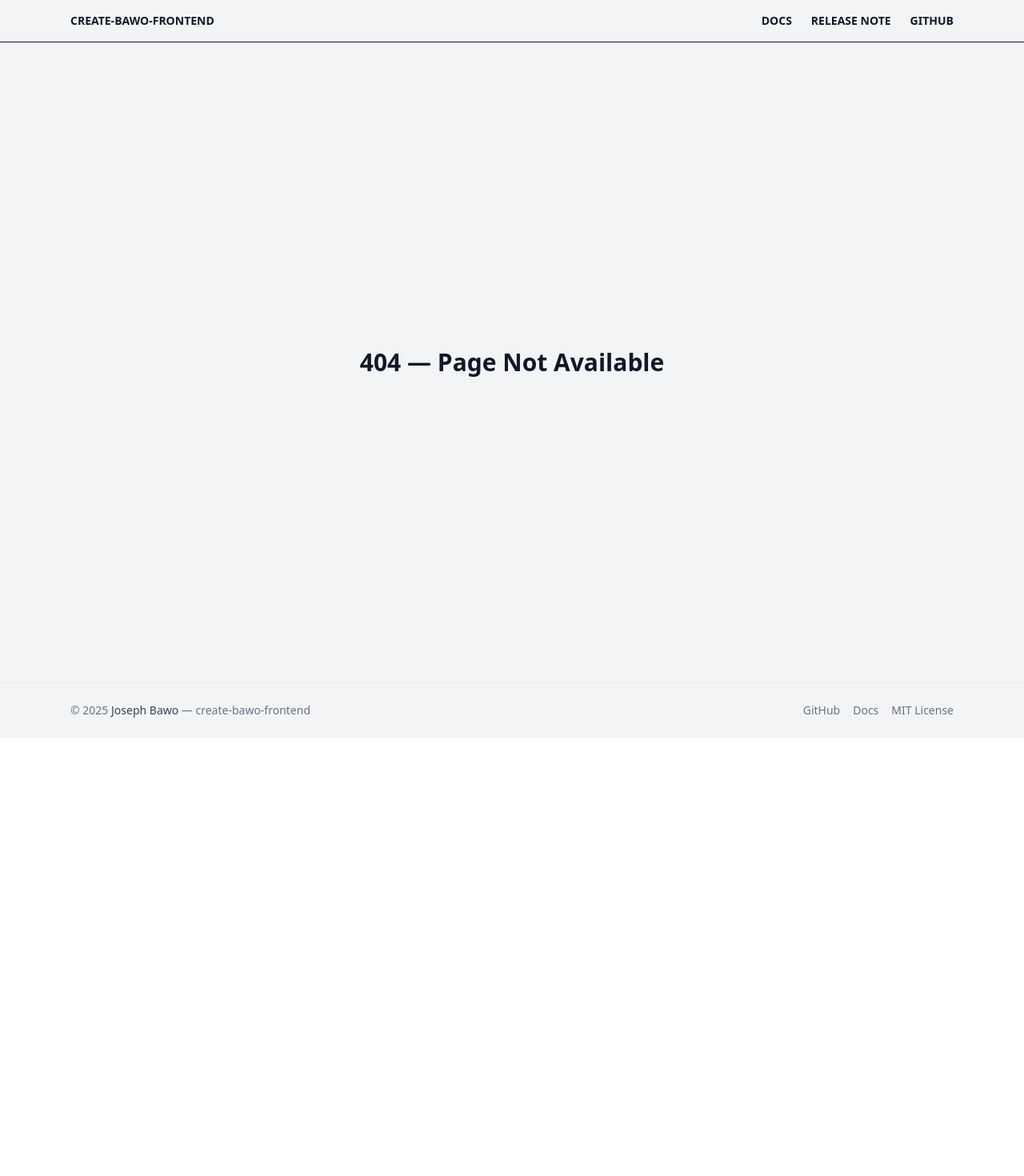
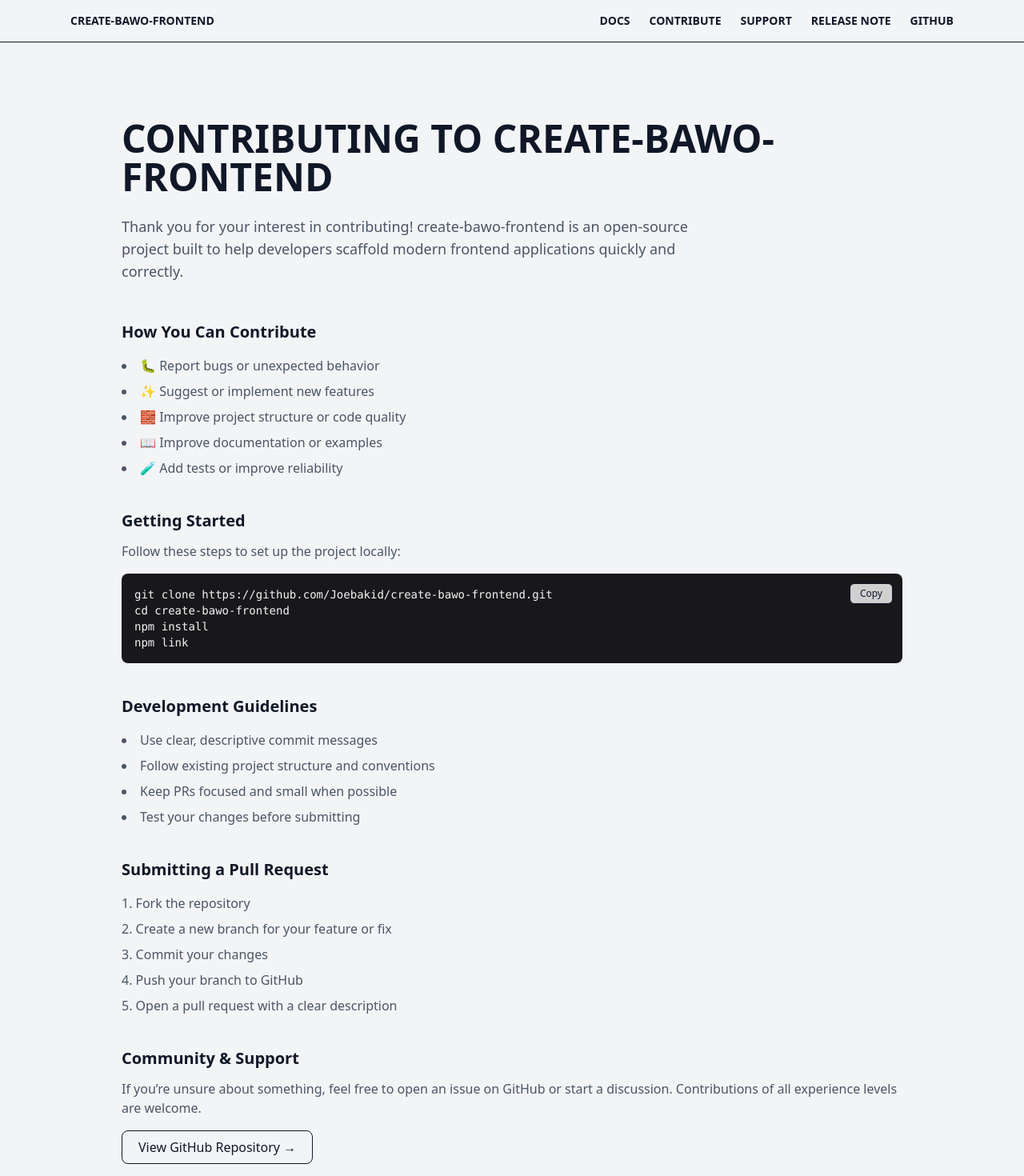
Before and after one commit to Joebakid/create-frontend-scaffold-website, a React (Vite) app: page /contribute in a window 1280 px wide. Before the commit this address had no page. Shown: the top 1470 px of the page at 80% size. Before the commit the page ends 922 px from the top, so only its background shows below. Built offline with nearby package versions, Linux system fonts and the light colour scheme.

Commit message:
support & contribute

```diff
--- a/src/App.jsx
+++ b/src/App.jsx
@@ -11,6 +11,8 @@
 import Tailwind from "./pages/Tailwind";
 import NotFound from "./pages/NotFound";
 import ReleaseNotes from "./pages/ReleaseNote";
+import Contribute from "./pages/Contribute";
+import Support from "./pages/Support";
 
 export default function App() {
   return (
@@ -26,6 +28,8 @@
           <Route path="/docs/usage" element={<Usage />} />
           <Route path="/docs/tailwind" element={<Tailwind />} />
           <Route path="/releasenotes" element={<ReleaseNotes />} />
+          <Route path="/contribute" element={<Contribute />} />
+          <Route path="/support" element={<Support />} />
           <Route path="*" element={<NotFound />} />
         </Routes>
       </main>
--- a/src/components/Navbar.jsx
+++ b/src/components/Navbar.jsx
@@ -20,6 +20,12 @@
 
 
           <Link to="/docs">Docs</Link>
+           <Link onClick={() => setOpen(false)} to="/contribute">
+            Contribute
+          </Link>
+           <Link onClick={() => setOpen(false)} to="/support">
+           Support
+          </Link>
           <Link to="/releasenotes">Release Note</Link>
           <a
             href="https://github.com/Joebakid/create-bawo-frontend"
@@ -50,6 +56,9 @@
           <Link onClick={() => setOpen(false)} to="/docs">
             Docs
           </Link>
+          <Link onClick={() => setOpen(false)} to="/contribute">
+            Contribute
+          </Link>
           <Link onClick={() => setOpen(false)} to="/releasenotes">
             Release Note
           </Link>
--- /dev/null
+++ b/src/pages/Contribute.jsx
@@ -0,0 +1,90 @@
+import CodeBlock from "../components/CodeBlock";
+
+export default function Contribute() {
+  return (
+    <section className="max-w-5xl mx-auto px-6 py-24">
+      <h1 className="text-2xl sm:text-5xl font-bold uppercase">
+        Contributing to create-bawo-frontend
+      </h1>
+
+      <p className="mt-6 text-gray-600 max-w-3xl text-lg">
+        Thank you for your interest in contributing! create-bawo-frontend is an
+        open-source project built to help developers scaffold modern frontend
+        applications quickly and correctly.
+      </p>
+
+      {/* HOW TO CONTRIBUTE */}
+      <div className="mt-12 space-y-10">
+        <section>
+          <h2 className="text-xl font-semibold">How You Can Contribute</h2>
+          <ul className="mt-4 list-disc list-inside text-gray-600 space-y-2">
+            <li>🐛 Report bugs or unexpected behavior</li>
+            <li>✨ Suggest or implement new features</li>
+            <li>🧱 Improve project structure or code quality</li>
+            <li>📖 Improve documentation or examples</li>
+            <li>🧪 Add tests or improve reliability</li>
+          </ul>
+        </section>
+
+        {/* GETTING STARTED */}
+        <section>
+          <h2 className="text-xl font-semibold">Getting Started</h2>
+          <p className="mt-3 text-gray-600">
+            Follow these steps to set up the project locally:
+          </p>
+
+          <CodeBlock
+            code={`git clone https://github.com/Joebakid/create-bawo-frontend.git
+cd create-bawo-frontend
+npm install
+npm link`}
+          />
+        </section>
+
+        {/* DEVELOPMENT */}
+        <section>
+          <h2 className="text-xl font-semibold">Development Guidelines</h2>
+          <ul className="mt-4 list-disc list-inside text-gray-600 space-y-2">
+            <li>Use clear, descriptive commit messages</li>
+            <li>Follow existing project structure and conventions</li>
+            <li>Keep PRs focused and small when possible</li>
+            <li>Test your changes before submitting</li>
+          </ul>
+        </section>
+
+        {/* PULL REQUESTS */}
+        <section>
+          <h2 className="text-xl font-semibold">Submitting a Pull Request</h2>
+          <ol className="mt-4 list-decimal list-inside text-gray-600 space-y-2">
+            <li>Fork the repository</li>
+            <li>Create a new branch for your feature or fix</li>
+            <li>Commit your changes</li>
+            <li>Push your branch to GitHub</li>
+            <li>Open a pull request with a clear description</li>
+          </ol>
+        </section>
+
+        {/* COMMUNITY */}
+        <section>
+          <h2 className="text-xl font-semibold">Community & Support</h2>
+          <p className="mt-3 text-gray-600">
+            If you’re unsure about something, feel free to open an issue on
+            GitHub or start a discussion. Contributions of all experience levels
+            are welcome.
+          </p>
+
+          <div className="mt-4">
+            <a
+              href="https://github.com/Joebakid/create-bawo-frontend"
+              target="_blank"
+              rel="noreferrer"
+              className="inline-block px-5 py-2 border rounded-lg hover:bg-gray-50"
+            >
+              View GitHub Repository →
+            </a>
+          </div>
+        </section>
+      </div>
+    </section>
+  );
+}
--- a/src/pages/Docs.jsx
+++ b/src/pages/Docs.jsx
@@ -6,7 +6,7 @@
     <div className="max-w-6xl mx-auto px-6 py-16">
 
 <GoBack />
-      <h1 className="text-3xl font-bold uppercase">Documentation</h1>
+      <h1 className="text-2xl sm:text-3xl font-bold uppercase">Documentation</h1>
 
       <ul className="mt-8 divide-y border rounded-lg">
         <li>
--- a/src/pages/Home.jsx
+++ b/src/pages/Home.jsx
@@ -85,16 +85,16 @@
         <div className="my-10 flex-col flex sm:flex-row items-center gap-4">
           <button
             onClick={() => setVideoOpen(true)}
-            className="border px-5 py-1.5 rounded-lg flex items-center gap-2.5 hover:bg-gray-50"
+            className="border px-5 py-1.5 rounded-lg flex items-center gap-2.5 hover:bg-gray-50 cursor-pointer"
           >
             What is create-bawo-frontend
             <PlayIcon className="h-5 w-5 text-gray-500" />
           </button>
 
-<div className="flex space-x-5">
+<div className="flex space-x-5 justify-center items-center">
  <Link
             to="/docs/installation"
-            className="px-4 py-1.5 bg-black text-white rounded-lg"
+            className=" px-2 py-1.5 bg-black text-white rounded-lg"
           >
             Get Started
           </Link>
@@ -103,7 +103,7 @@
             href="https://github.com/Joebakid/create-bawo-frontend"
             target="_blank"
             rel="noreferrer"
-            className="px-4 py-1.5 border rounded-lg"
+            className=" px-2 py-1  border rounded-lg"
           >
             GitHub
           </a>
--- a/src/pages/ReleaseNote.jsx
+++ b/src/pages/ReleaseNote.jsx
@@ -33,7 +33,7 @@
 
   return (
     <section className="max-w-4xl mx-auto px-3 py-10 sm:px-6 sm:py-16">
-      <h1 className="text-3xl font-bold mb-8 uppercase">
+      <h1 className="text-xl sm:text-3xl font-bold mb-8 uppercase">
         Release Notes
       </h1>
 
--- /dev/null
+++ b/src/pages/Support.jsx
@@ -0,0 +1,144 @@
+import { useState } from "react";
+
+const RECEIVER_ADDRESS = "0x068f3f5c278933678b641b65c5c8223caf0167a6";
+
+const SUPPORTED_NETWORKS = {
+  1: "Ethereum",
+  8453: "Base",
+};
+
+export default function Support() {
+  const [account, setAccount] = useState(null);
+  const [amount, setAmount] = useState("");
+  const [loading, setLoading] = useState(false);
+  const [network, setNetwork] = useState(null);
+
+  async function connectWallet() {
+    if (!window.ethereum) {
+      alert("Please install an Ethereum wallet like MetaMask.");
+      return;
+    }
+
+    const accounts = await window.ethereum.request({
+      method: "eth_requestAccounts",
+    });
+
+    const chainId = await window.ethereum.request({
+      method: "eth_chainId",
+    });
+
+    setAccount(accounts[0]);
+    setNetwork(SUPPORTED_NETWORKS[parseInt(chainId, 16)] || "Unsupported");
+  }
+
+  async function contribute(value) {
+    try {
+      setLoading(true);
+
+      await window.ethereum.request({
+        method: "eth_sendTransaction",
+        params: [
+          {
+            from: account,
+            to: RECEIVER_ADDRESS,
+            value: `0x${(Number(value) * 1e18).toString(16)}`,
+          },
+        ],
+      });
+
+      alert("Thank you for supporting ❤️");
+      setAmount("");
+    } catch {
+      alert("Transaction cancelled or failed.");
+    } finally {
+      setLoading(false);
+    }
+  }
+
+  return (
+    <section className="max-w-2xl mx-auto px-6 py-24">
+      <h1 className="text-4xl font-bold uppercase">
+        Support the Project
+      </h1>
+
+      <p className="mt-4 text-gray-600">
+        create-bawo-frontend is built and maintained independently.
+        If it has saved you time, consider supporting it with ETH.
+      </p>
+
+      {/* MAIN SUPPORT BOX */}
+      <div className="mt-4   rounded-xl px-5 py-3 space-y-6">
+        {!account ? (
+          <button
+            onClick={connectWallet}
+            className="w-full py-3 bg-black text-white rounded-lg text-sm"
+          >
+            Connect Ethereum Wallet
+          </button>
+        ) : (
+          <>
+            {/* INFO */}
+            <div className="text-sm text-gray-500">
+              Connected:{" "}
+              <span className="font-mono text-gray-800">
+                {account.slice(0, 6)}…{account.slice(-4)}
+              </span>{" "}
+              · {network}
+            </div>
+
+            {/* QUICK AMOUNTS */}
+            <div>
+              <p className="text-sm font-medium mb-2">
+                Quick support
+              </p>
+              <div className="grid grid-cols-3 gap-3">
+                {[0.01, 0.05, 0.1].map((val) => (
+                  <button
+                    key={val}
+                    onClick={() => contribute(val)}
+                    disabled={loading}
+                    className="border rounded-lg py-2 text-sm hover:bg-gray-50 disabled:opacity-50"
+                  >
+                    {val} ETH
+                  </button>
+                ))}
+              </div>
+            </div>
+
+            {/* CUSTOM */}
+            <div className="pt-4 border-t space-y-3">
+              <p className="text-sm text-gray-500">
+                Or send a custom amount
+              </p>
+
+              <div className="flex gap-3">
+                <input
+                  type="number"
+                  step="0.001"
+                  placeholder="ETH amount"
+                  value={amount}
+                  onChange={(e) => setAmount(e.target.value)}
+                  className="flex-1 border rounded-lg px-3 py-2 text-sm"
+                />
+
+                <button
+                  onClick={() => contribute(amount)}
+                  disabled={!amount || loading}
+                  className="px-4 py-2 bg-black text-white rounded-lg text-sm disabled:opacity-40"
+                >
+                  Send
+                </button>
+              </div>
+            </div>
+          </>
+        )}
+      </div>
+
+      {/* FOOTNOTE */}
+      <p className="mt-6 text-sm text-gray-500">
+        Contributions are optional and do not grant ownership or privileges.
+        Supported networks: Ethereum & Base or any on the evm network.
+      </p>
+    </section>
+  );
+}
```
